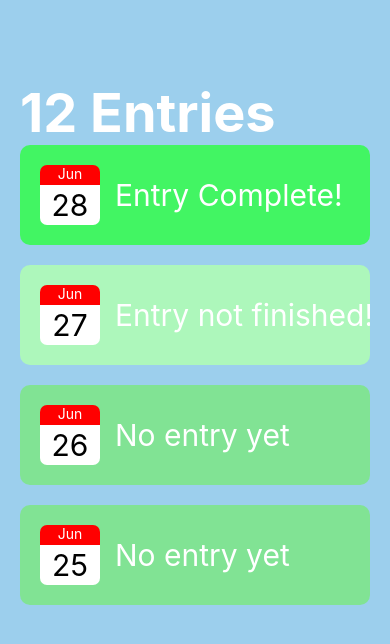
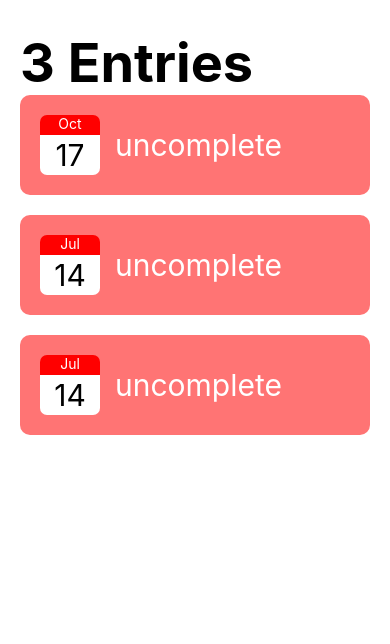
Before and after one commit to Joao-Nicz/expoDapApp, a React Native app: screen / in a window 390 px wide. Shown: the top 644 px of the page. Built offline with nearby package versions, Linux system fonts and the light colour scheme.

Commit message:
Works fine when clicking green turns red

```diff
--- a/App.js
+++ b/App.js
@@ -1,101 +1,88 @@
-import { StyleSheet, Text, View , ScrollView, SafeAreaView} from 'react-native';
-import Dentry from './components/Dentry';
-import {DentryStatus} from './components/Dentry';
+import { StyleSheet, Text, View, ScrollView, SafeAreaView, Modal } from 'react-native';
+import Dentry from './components/dentry';
+import { DentryStatus } from './components/dentry';
+import OpenDentry from './components/openDentry';
+import useCalendarEvents from './hooks/useCalendarEvents';
+import { globalStyles } from './lib/global';
 
-export const AppStatus={
-  submitted: DentryStatus.complete,
-  inProgress: DentryStatus.halfcomplete,
-  empty: DentryStatus.notcomplete,
+
+/*
+pseudo code:
+
+If submit button is pressed then Completion = Complete ?? Completion = Uncomplete;
+
+const Uncompleted ={
+  text: 'uncomplete',
+  status: DentryStatus.notcomplete,
+};
+const Completed = {
+  text: 'complete',
+  status: DentryStatus.complete,
 };
 
+const Date ={
+  day: Today.date,
+  month: Today.month
+};
 
-const StatusText={
-  submitted: 'Entry Complete!',
-  inProgress: 'Entry not finished!',
-  empty: 'No entry yet'
-};
+const NewDay = if time is 12am then +1
+
+calendarEvents = [
+  {
+    id: NewDay,
+    Completion,
+    Date,
+  }
+]
+
+
+*/
+/*
+Need to automate this
 const calendarEvents = [
   {
-    id: 1,
-    text: StatusText.submitted,
-    day: '28',
-    month: 'Jun',
-    status: AppStatus.submitted,
+    id: 1, //create a new one every day at 12am
+    day: '1', //automatically get date
+    month: 'Jul', //automatically get month
+    text: StatusText.submitted, //this needs to read if the user has pressed submit yet
+    status: DentryStatus.complete, //this needs to read if the user has pressed submit yet
   },
   {
     id: 2,
-    text: StatusText.inProgress,
-    day: '27',
+    day: '40',
     month: 'Jun',
-    status: AppStatus.inProgress,
+    text: StatusText.empty,
+    status: DentryStatus.notcomplete,
   },
   {
     id: 3,
-    text: StatusText.empty,
-    day: '26',
+    day: '30',
     month: 'Jun',
-    status: AppStatus.empty,
-  },
-  {
-    id: 4,
-    text: StatusText.empty,
-    day: '25',
-    month: 'Jun',
-    status: AppStatus.empty,
-  },
-
-];
+  }
+]; */
 
 export default function App() {
+  const [calendarEvents, completeCalendarEvent] = useCalendarEvents();
 
   return (
-    <View style={styles.container}>
+    <View style={globalStyles.container}>
 
+      {/* Diary Page */}
+      <View style={globalStyles.Dpage}>
+        <Text style={globalStyles.Dtitle}>{calendarEvents.length} Entries</Text>
 
-        {/* Diary Page */}
-        <View style={styles.Dpage}>
-          <Text style={styles.Dtitle}>12 Entries</Text>
-
-          <ScrollView style={styles.Ditems}>
-            {calendarEvents.map((calendarevent) => (
-              <Dentry key={calendarevent.id} {...calendarevent}/>
-            ))}
-            {/* This is where the different modules go */}
-            {/* <Dentry text={'Entry not complete'} day={'28'} month={'Jun'} status={AppStatus}/>
-            <Dentry text={'Entry Complete!'} day={'27'} month={'Jun'} status={AppStatus}/>
-            <Dentry text={'Entry Complete!'} day={'27'} month={'Nov'} status={AppStatus}/>
-            <Dentry text={'Entry Complete!'} day={'27'} month={'Jun'}/>
-            <Dentry text={'Entry Complete!'} day={'27'} month={'Jun'}/>
-            <Dentry text={'Entry Complete!'} day={'27'} month={'Jun'}/>
-            <Dentry text={'Entry Complete!'} day={'27'} month={'Jun'}/>
-            <Dentry text={'Entry Complete!'} day={'27'} month={'Jun'}/> */}
-            <View style={styles.Buffer}/>
-          </ScrollView>
-
-        </View>
-
+        <ScrollView style={globalStyles.Ditems}>
+          {/* calls on the CalendarEvents list and maps out its items*/}
+          {calendarEvents.map((calendarevent) => (
+            // This is used to mapp out every item with a new id on the list
+            <Dentry
+            key={calendarevent.id} {...calendarevent}
+            onClick={() => completeCalendarEvent(calendarevent.id)}
+            />
+          ))}
+          <View style={globalStyles.Buffer} />
+        </ScrollView>
+      </View>
     </View>
   );
 }
-
-
-const styles = StyleSheet.create({
-  container: {
-    flex: 1,
-    backgroundColor: '#9ccfed',
-  },
-  Dpage: {
-    paddingTop: 80,
-    paddingHorizontal: 20
-  },
-
-  Dtitle: {
-    fontSize: 54,
-    fontWeight: 'bold',
-    color: 'white',
-  },
-  Ditems: {},
-  Buffer: {
-    marginTop: 70,
-  },
-});
--- a/components/Dentry.js
+++ b/components/Dentry.js
@@ -1,84 +1,52 @@
 import React from 'react';
-import {View, Text, StyleSheet, TouchableOpacity} from 'react-native';
+import {View, Text, StyleSheet, TouchableOpacity, Modal} from 'react-native';
+import { getMonthName } from '../lib/utils';
+import { globalStyles } from '../lib/global';
 
 // sets the color of each module automatically
 const Dentry = (props) => {
     const backgroundCompletionColor = StyleSheet.flatten (
-        [styles.itemText, stylesStatus[props.status] ?? stylesStatus.default]
+        [globalStyles.itemText, stylesStatus[props.status] ?? stylesStatus.default]
         )
+    const month = getMonthName(props.date);
+    const day = props.date.getDate();
+    // const [modalOpen, setModalOpen] = useState(false);
     return (
         // Makes each clickable module
-        <TouchableOpacity style={[styles.item, backgroundCompletionColor]}>
-                <View style={styles.itemLeft}>
+        <TouchableOpacity
+        style={[globalStyles.item, backgroundCompletionColor]}
+        onPress={props.onClick}
+        >
+            <Modal visible={false}>
+                <View style={globalStyles.modalContent}>
+                    <Text>hello from modal of {month} {day}</Text>
+                </View>
+            </Modal>
 
-                    {/* This makes the colored calendar with importable dates */}
-                    <View style={styles.squareAll}>
-                        <View style={styles.squareTop}>
-                            <Text style={styles.calendarMonth}>{props.month}</Text>
-                        </View>
-                        <View style={styles.squareBot}>
-                            <Text style={styles.calendarDay}>{props.day}</Text>
-                        </View>
+            <View style={globalStyles.itemLeft}>
+
+                {/* This makes the colored calendar with importable dates */}
+                <View style={globalStyles.squareAll}>
+                    <View style={globalStyles.squareTop}>
+                        <Text style={globalStyles.calendarMonth}>{month}</Text>
                     </View>
+                    <View style={globalStyles.squareBot}>
+                        <Text style={globalStyles.calendarDay}>{day}</Text>
+                    </View>
+                </View>
 
-                    {/* Text to inform user if entry is complete yet or not */}
-                    <Text style={styles.itemText}>{props.text}</Text>
-                </View>
+                {/* Text to inform user if entry is complete yet or not */}
+                <Text style={globalStyles.itemText}>{props.text}</Text>
+            </View>
         </TouchableOpacity>
     )
 }
 
-const styles = StyleSheet.create({
-
-    item: {
-        backgroundColor: '#75d1b6',
-        padding: 20,
-        borderRadius: 10,
-        flexDirection: 'row',
-        alignItems: 'center',
-        marginBottom: 20,
-
-    },
-    itemLeft: {
-        flexDirection: 'row',
-        alignItems: 'center',
-        flexWrap: 'wrap',
-    },
-
-    squareTop:{
-        width:60,
-        height: 20,
-        borderTopLeftRadius:7,
-        borderTopRightRadius:7,
-        backgroundColor: 'red',
-        flexDirection: 'column',
-        alignItems: 'center',
-    },
-    squareBot: {
-        width: 60,
-        height: 40,
-        borderBottomLeftRadius: 7,
-        borderBottomRightRadius:7,
-        marginRight: 15,
-        flexDirection: 'column',
-        alignItems: 'center',
-        padding: 2,
-        backgroundColor: 'white',
-    },
-    calendarDay: {fontSize: 30, color: 'black',},
-    calendarMonth: { color: 'white',},
-    itemText: {
-        color: 'white',
-        fontSize: 30,
-
-    },
-});
 
 
 const stylesStatus = StyleSheet.create ({
-    complete: {backgroundColor: '#42f563'},
-    halfcomplete: {backgroundColor: '#adf7bb'},
-    notcomplete: {backgroundColor: '#81e394'},
+    complete: {backgroundColor: '#62DE78'},
+    notcomplete: {backgroundColor: '#FF7474'},
     default: {
         backgroundColor: 'grey',
         padding: 20,
@@ -91,7 +59,6 @@ const stylesStatus = StyleSheet.create ({
 
 export const DentryStatus={
     complete: 'complete',
-    halfcomplete: 'halfcomplete',
     notcomplete: 'notcomplete',
 };
 
--- /dev/null
+++ b/components/openDentry.js
@@ -0,0 +1,42 @@
+import { StyleSheet, Text, View , ScrollView, SafeAreaView} from 'react-native';
+import Dentry from './dentry';
+import {DentryStatus} from './dentry';
+import {Formik} from 'formik';
+
+export default function OpenDentry(){
+    return(
+        <View style={oDStyles.ODContainer}>
+            <Formik
+                initialValues={{title: '', body: '', rating: ''}}
+                onSubmit={(values) => {
+
+                }}
+            >
+                {(formikprops)=> (
+                    <View>
+                        <TextInput
+                        style={oDStyles.ODForm}
+                        placeholder= 'Review Title'
+                        onChangeText={props.handleChange('title')}
+                        value={props.value.title}
+                        />
+                    </View>
+                )}
+            </Formik>
+        </View>
+    )
+}
+
+const oDStyles= StyleSheet.create({
+    ODForm: {
+        borderWidth: 1,
+        borderColor: '#ddd',
+        padding: 10,
+        fontSize: 18,
+        borderRadius: 6,
+    },
+    ODContainer:{
+        flex: 1,
+        backgroundColor: 'white',
+    }
+});
--- /dev/null
+++ b/hooks/useCalendarEvents.js
@@ -0,0 +1,40 @@
+import { useState } from "react";
+import { DentryStatus } from '../components/dentry';
+
+const Uncompleted ={
+    text: 'uncomplete',
+    status: DentryStatus.notcomplete,
+  };
+const Completed = {
+    text: 'complete',
+    status: DentryStatus.complete,
+  };
+
+
+
+export default function useCalendarEvents() {
+    const [calendarEvents, setCalendarEvents] = useState([
+        {id: 1,
+        ...Uncompleted,
+        date: new Date(2022, 10, 17),},
+
+        {id: 2,
+        ...Uncompleted,
+        date: new Date(2022, 7, 14),},
+
+        {id: 3,
+            ...Uncompleted,
+            date: new Date(2022, 7, 14),}
+    ]);
+    const completeCalendarEvent = (id) =>{
+        const updatedCalendarEvents = calendarEvents.map((calendarEvent) => {
+            return {
+                ...calendarEvent,
+                status: calendarEvent.id === id ? Completed.status: calendarEvent.status,
+                text: calendarEvent.id === id ? Completed.text: calendarEvent.text
+            }
+        });
+        setCalendarEvents(updatedCalendarEvents);
+    };
+return[calendarEvents, completeCalendarEvent]
+};
--- /dev/null
+++ b/lib/constants.js
@@ -0,0 +1,5 @@
+
+
+export const MONTH_NAMES = ["Jan", "Feb", "Mar", "Apr", "May", "Jun",
+  "Jul", "Aug", "Sep", "Oct", "Nov", "Dec"
+];
--- /dev/null
+++ b/lib/global.js
@@ -0,0 +1,66 @@
+import { StyleSheet } from 'react-native';
+
+export const globalStyles = StyleSheet.create({
+    Dtitle: {
+        fontSize: 54,
+        fontWeight: 'bold',
+        color: 'black',
+      },
+      container: {
+        flex: 1,
+        backgroundColor: 'white',
+      },
+      Dpage: {
+        paddingTop: 30,
+        paddingHorizontal: 20
+      },
+      Ditems: {},
+      Buffer: {
+        marginTop: 70,
+      },
+      item: {
+        backgroundColor: 'white',
+        padding: 20,
+        borderRadius: 10,
+        flexDirection: 'row',
+        alignItems: 'center',
+        marginBottom: 20,
+
+    },
+    itemLeft: {
+        flexDirection: 'row',
+        alignItems: 'center',
+        flexWrap: 'wrap',
+    },
+
+    squareTop:{
+        width:60,
+        height: 20,
+        borderTopLeftRadius:7,
+        borderTopRightRadius:7,
+        backgroundColor: 'red',
+        flexDirection: 'column',
+        alignItems: 'center',
+    },
+    squareBot: {
+        width: 60,
+        height: 40,
+        borderBottomLeftRadius: 7,
+        borderBottomRightRadius:7,
+        marginRight: 15,
+        flexDirection: 'column',
+        alignItems: 'center',
+        padding: 2,
+        backgroundColor: 'white',
+    },
+    calendarDay: {fontSize: 30, color: 'black',},
+    calendarMonth: { color: 'white',},
+    itemText: {
+        color: 'white',
+        fontSize: 30,
+    },
+    modalContent: {
+
+    }
+
+});
--- /dev/null
+++ b/lib/utils.js
@@ -0,0 +1,4 @@
+import { MONTH_NAMES } from "./constants";
+
+
+export function getMonthName(date){return MONTH_NAMES[date.getMonth()- 1]}
--- a/package.json
+++ b/package.json
@@ -12,6 +12,7 @@
   "dependencies": {
     "expo": "~45.0.0",
     "expo-status-bar": "~1.3.0",
+    "formik": "^2.2.9",
     "react": "17.0.2",
     "react-dom": "17.0.2",
     "react-native": "0.68.2",
```
Also changed, not shown: 1 other file (tests, documents, lock files or other folders).
